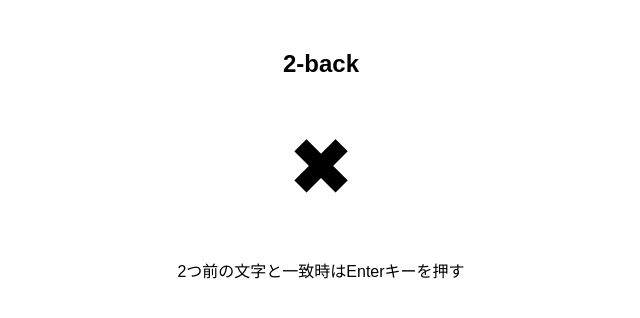
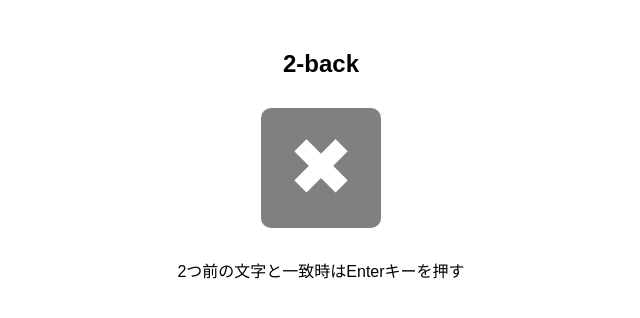
Before and after one commit to pana-dotcom/2-back_PC_10min, a plain HTML site: page index.html in a window 1280 px wide. Both pictures are taken after a click on the button "スタート". Shown: the whole page, without its empty margins (319-959 px from the left). Drawn offline with Linux system fonts and the light colour scheme.

Commit message:
Add files via upload

```diff
--- a/index.html
+++ b/index.html
@@ -3,6 +3,7 @@
 <head>
 <meta charset="UTF-8">
 <title>2-back Task</title>
+
 <style>
 body {
     font-family: Arial;
@@ -10,7 +11,7 @@ body {
     margin-top: 50px;
 }
 
-/* 中央固定 */
+/* 共通表示エリア */
 #letter {
     font-size: 80px;
     height: 120px;
@@ -19,6 +20,18 @@ body {
     justify-content: center;
     margin: 30px;
     line-height: 1;
+
+    /* ✅ 常に中央に固定 */
+    width: 120px;
+    margin-left: auto;
+    margin-right: auto;
+}
+
+/* ✅ ×専用（位置は変えない） */
+.fixation {
+    color: white;
+    background: gray;
+    border-radius: 10px;
 }
 </style>
 </head>
@@ -40,15 +53,14 @@ let index = 0;
 let logs = [];
 let responded = false;
 
-let baseLetters = ["B","F","K","H","M","Q","R","X"];
+let baseLetters = ["B","F","K","H","M","Q","R","T"];
 
-let timeLimit = 570; // ✅ 9分半（内部用）
+let timeLimit = 570;
 let timeLeft = timeLimit;
 let gameTimer;
 
 let isRunning = false;
 
-// ✅ Enter連打防止
 let keyLocked = false;
 
 let letterDuration = 500;
@@ -56,12 +68,23 @@ let fixationDuration = 2000;
 
 const startBtn = document.getElementById("startBtn");
 const game = document.getElementById("game");
+const letterDiv = document.getElementById("letter");
 
 startBtn.addEventListener("click", () => {
     startBtn.style.display = "none";
     game.style.display = "block";
     startGame();
 });
+
+function showFixation() {
+    letterDiv.innerText = "✖";
+    letterDiv.classList.add("fixation");
+}
+
+function showStimulus(letter) {
+    letterDiv.innerText = letter;
+    letterDiv.classList.remove("fixation");
+}
 
 function startGame() {
     isRunning = true;
@@ -72,11 +95,9 @@ function startGame() {
 
     timeLeft = timeLimit;
 
-    // ✅ 見えないタイマー
     gameTimer = setInterval(countDown, 1000);
 
-    // ✅ ×から開始
-    document.getElementById("letter").innerText = "✖";
+    showFixation();
 
     setTimeout(() => {
         if (!isRunning) return;
@@ -102,7 +123,7 @@ function nextTrial() {
 
     sequence.push(letter);
 
-    document.getElementById("letter").innerText = letter;
+    showStimulus(letter);
     index++;
 
     setTimeout(() => {
@@ -113,7 +134,7 @@ function nextTrial() {
             evaluate(false);
         }
 
-        document.getElementById("letter").innerText = "✖";
+        showFixation();
 
         setTimeout(() => {
             if (!isRunning) return;
@@ -123,13 +144,11 @@ function nextTrial() {
     }, letterDuration);
 }
 
-// ✅ Enterキー入力
 document.addEventListener("keydown", (e) => {
     if (e.key !== "Enter") return;
+    if (keyLocked) return;
 
-    if (keyLocked) return;
     keyLocked = true;
-
     response();
 });
 
@@ -139,7 +158,6 @@ document.addEventListener("keyup", (e) => {
     }
 });
 
-// ✅ 反応処理
 function response() {
     if (!isRunning) return;
     if (responded) return;
@@ -173,7 +191,8 @@ function endGame() {
     isRunning = false;
     clearInterval(gameTimer);
 
-    document.getElementById("letter").innerText = "終了";
+    letterDiv.innerText = "終了";
+    letterDiv.classList.remove("fixation");
 
     exportCSV();
 }
```
